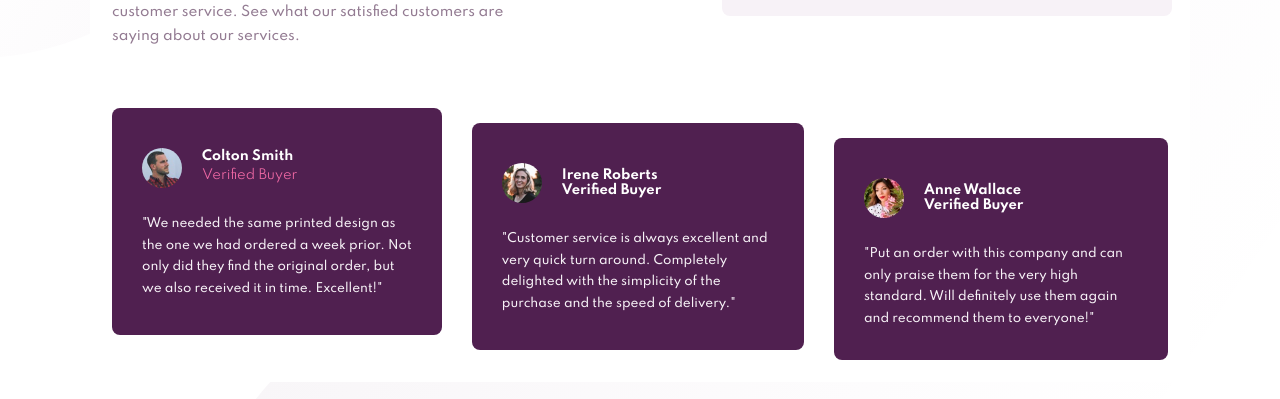
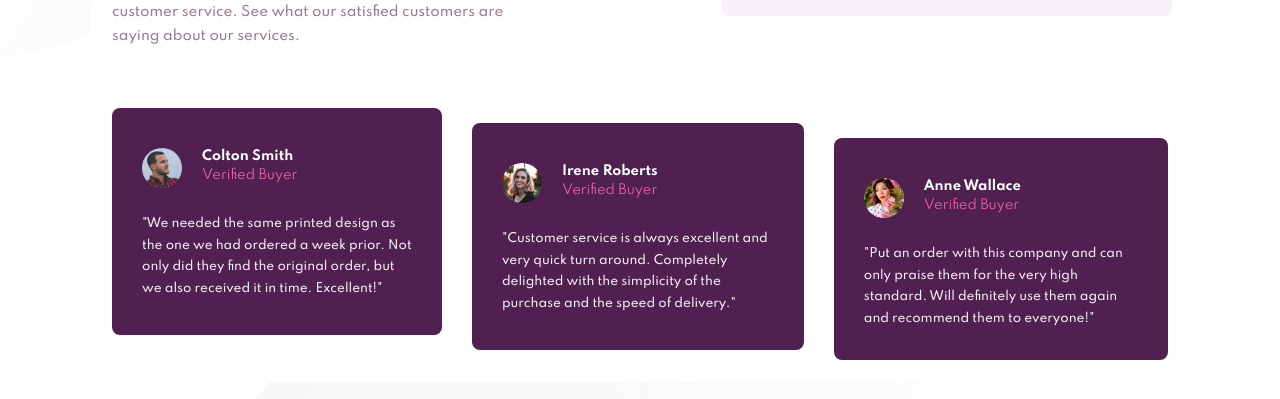
Before and after one commit to jsmeyring/social-proof, a plain HTML site: page index.html in a window 1280 px wide. Shown: the part 305-704 px from the top of the page. Drawn offline with Linux system fonts and the light colour scheme; files whose address does not match are found by name.

Commit message:
Update index.html

```diff
--- a/index.html
+++ b/index.html
@@ -66,7 +66,7 @@
           <div class="irene">
             <img src="images/image-irene.jpg" alt="Irene_image">
             <h1 class="m1">Irene Roberts
-            <p id="m2">Verified Buyer</p></h1>
+            <p class="m2">Verified Buyer</p></h1>
           </div>
           <p class="m3">
             "Customer service is always excellent and very quick turn around. Completely
@@ -79,7 +79,7 @@
             <img src="images/image-anne.jpg" alt="Anne_image">
             <h1 class="m1">
               Anne Wallace
-              <p id="m2">Verified Buyer</p>
+              <p class="m2">Verified Buyer</p>
             </h1>
           </div>
           <p class="m3">
```
